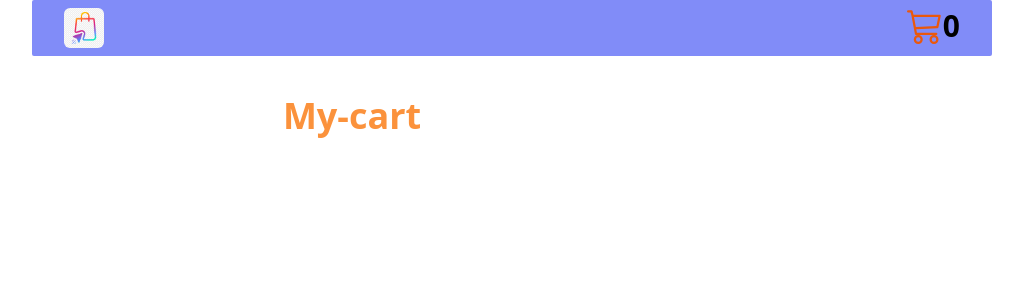
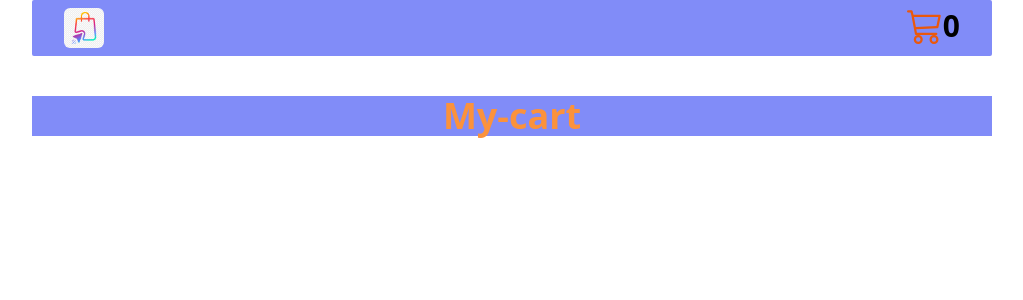
Before and after one commit to Agniveshcodes/Funstore-E-commerce, a React (Vite) app: page /cart in a window 1280 px wide. Shown: the top 300 px of the page, without its empty margins (128-1151 px from the left). Built offline with nearby package versions, Linux system fonts and the light colour scheme.

Commit message:
changes in cart componenet

```diff
--- a/src/Components/Cart.jsx
+++ b/src/Components/Cart.jsx
@@ -5,7 +5,7 @@ function Cart () {
     return (
         <>
           <div
-          className=' w-200 flex items-center justify-center '
+          className=' w-200 flex items-center justify-center mx-auto bg-indigo-400'
           >
             <h1
             className=' text-4xl text-orange-400 font-bold '
```
